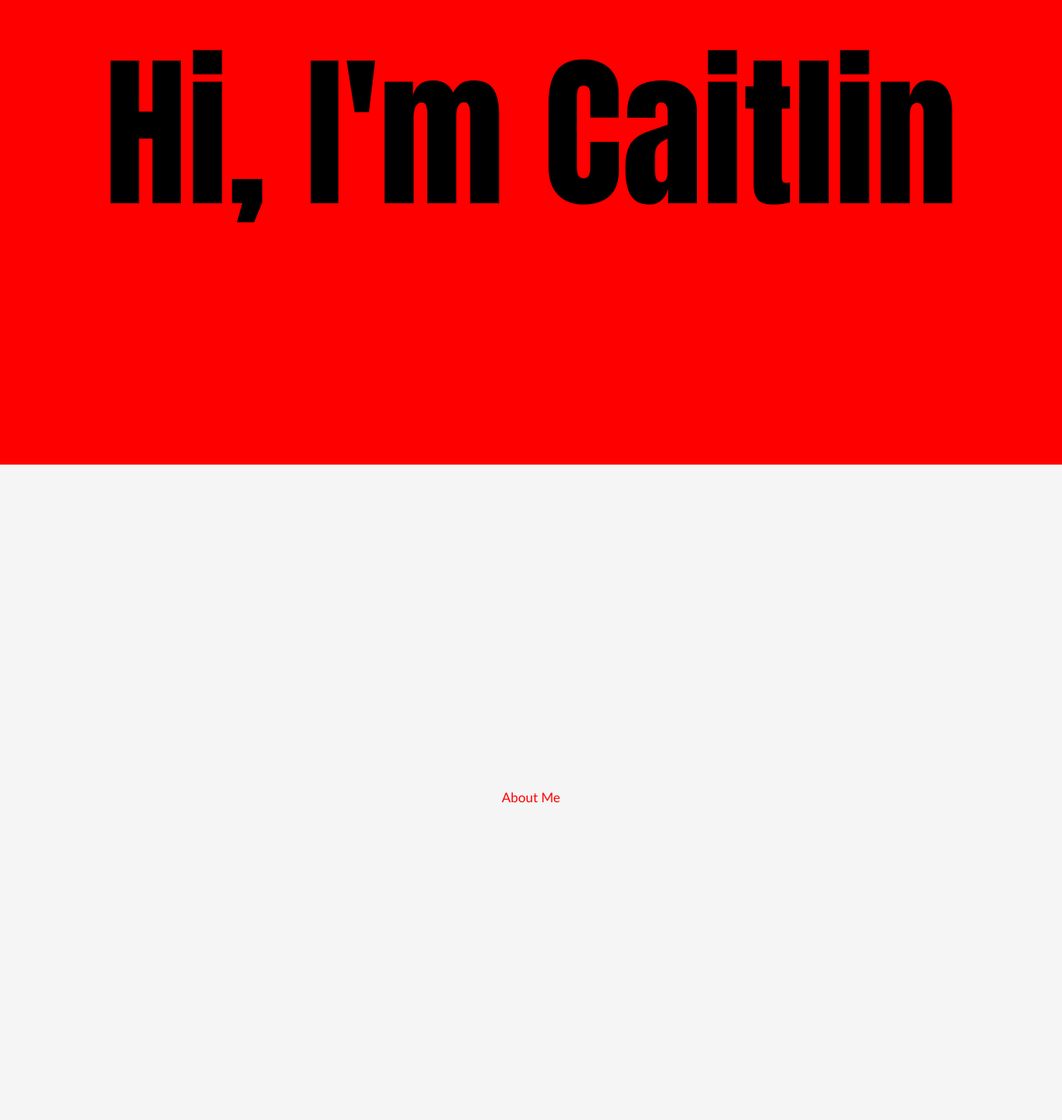
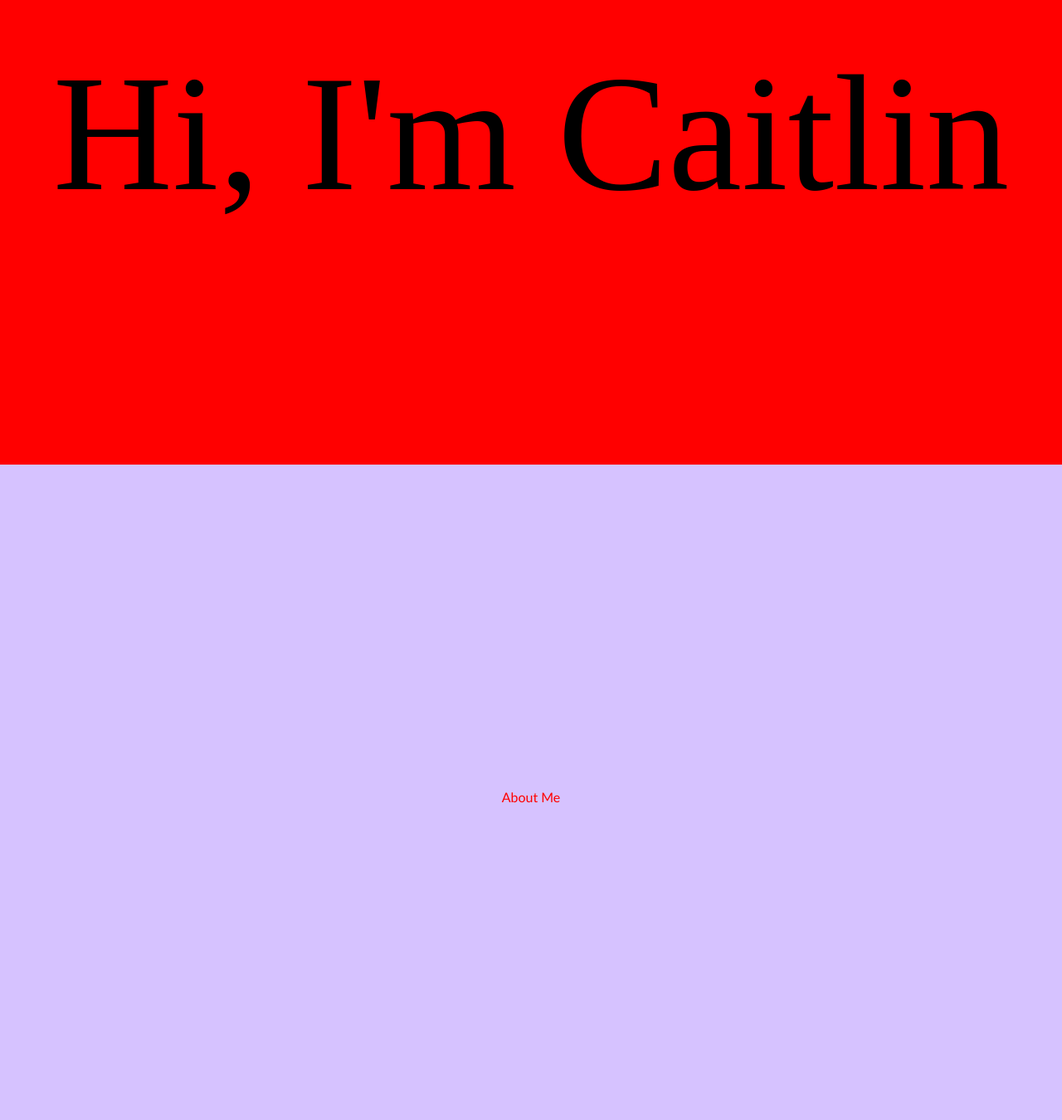
Before and after one commit to ccyoung22/Portfolio, a Next.js app in the folder portfolio/: page / in a window 1280 px wide. Shown: the part 240-1590 px from the top of the page at 83% size. Built offline with nearby package versions, Linux system fonts and the light colour scheme.

Commit message:
Shrinking text

```diff
--- a/portfolio/src/app/components/AboutMe/AboutMe.module.css
+++ b/portfolio/src/app/components/AboutMe/AboutMe.module.css
@@ -1,4 +1,5 @@
 .container2 {
-  background-color: whitesmoke;
+  background-color: rgb(214, 194, 255);
+  margin-top: 0px;
   color: red;
 }
--- a/portfolio/src/app/components/Header/Header.module.css
+++ b/portfolio/src/app/components/Header/Header.module.css
@@ -8,7 +8,7 @@
   position: relative;
   z-index: 10;
   width: 100%;
-  font-family: Impact, Haettenschweiler, "Arial Narrow Bold", sans-serif;
+  font-family: "Times New Roman", Times, serif;
   font-size: 200px;
 }
 
@@ -22,10 +22,14 @@
   align-items: center;
   z-index: 10;
   width: 100%;
-  font-family: Impact, Haettenschweiler, "Arial Narrow Bold", sans-serif;
-  font-size: 20px;
+  font-family: "Times New Roman", Times, serif;
 }
 
-.shrunk ~ section {
-  padding-top: 200px;
+.titleText {
+  transition: transform 1s ease;
 }
+
+.shrunk .titleText {
+  transform: translateX(700px) scale(0.1);
+  transform-origin: center;
+}
```
